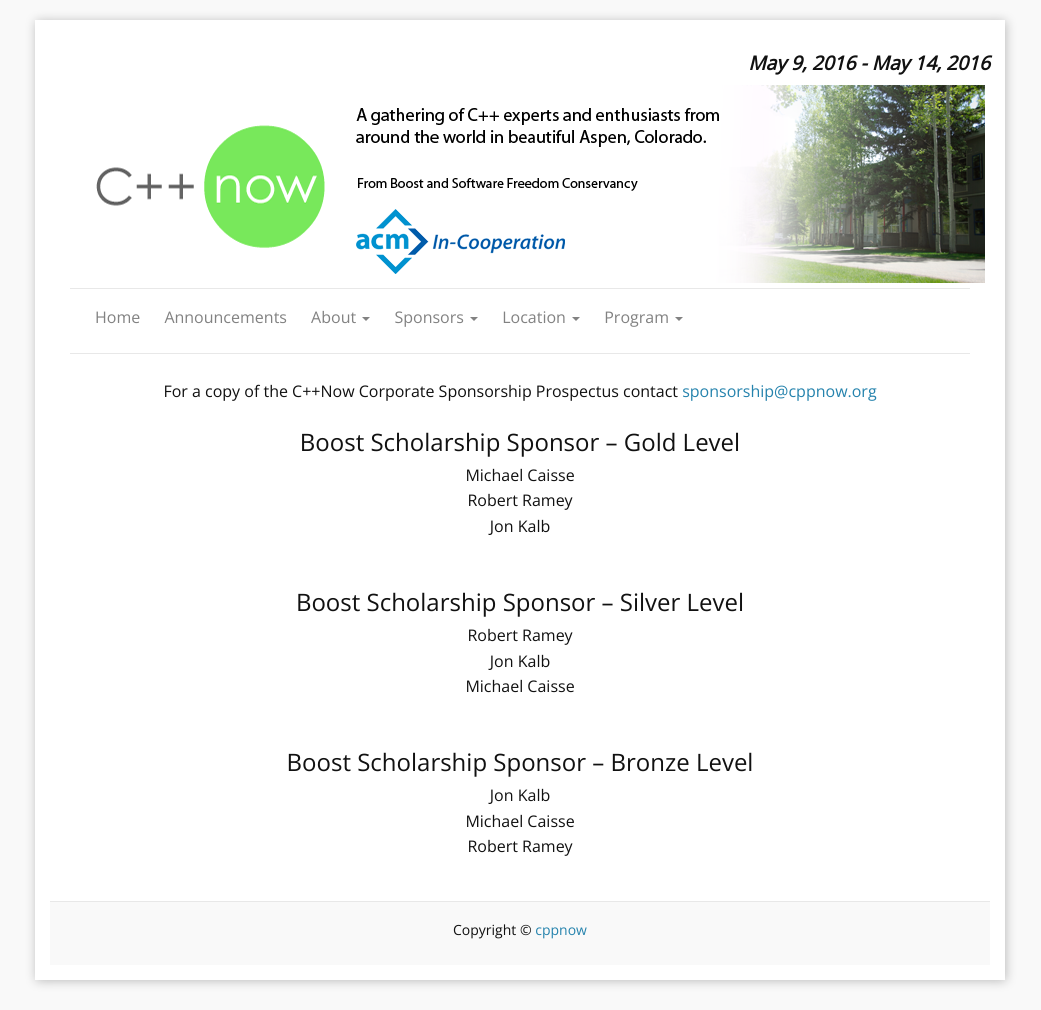
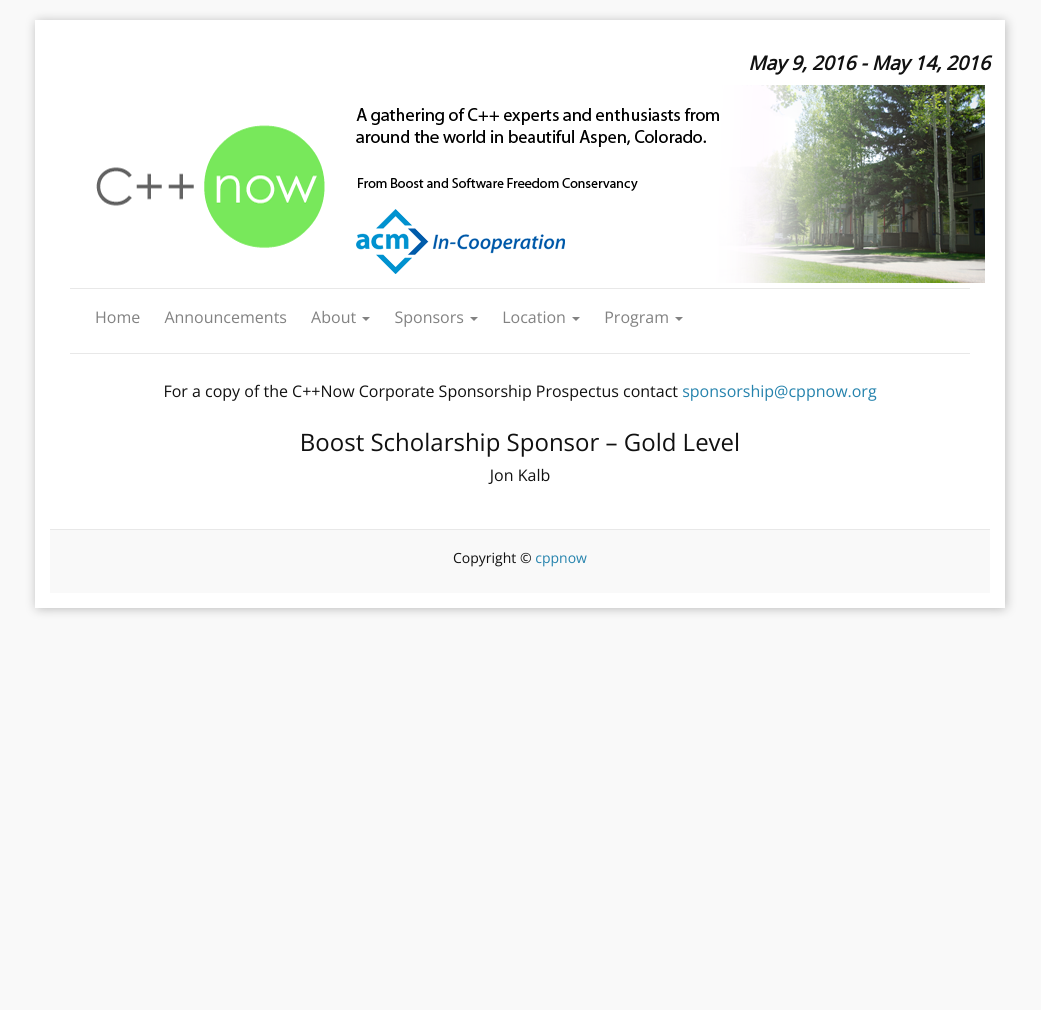
Before and after one commit to boostcon/cppnow_website, a Jekyll site: the page built from sponsors/individual_sponsors.html, in a window 1280 px wide. Shown: the whole page, without its empty margins (120-1161 px from the left). Built offline with Jekyll 4.4.1, drawn with Linux system fonts in a browser that asks for light colours; after the commit the page ends 900 px from its top, so only the background shows below that.

Commit message:
Update for real sponsors

```diff
--- a/_data/2016-conference/sponsors.yml
+++ b/_data/2016-conference/sponsors.yml
@@ -44,18 +44,4 @@
 
     - title: "Boost Scholarship Sponsor – Gold Level"
       sponsors:
-        - name: "Michael Caisse"
-        - name: "Robert Ramey"
         - name: "Jon Kalb"
-
-    - title: "Boost Scholarship Sponsor – Silver Level"
-      sponsors:
-        - name: "Robert Ramey"
-        - name: "Jon Kalb"
-        - name: "Michael Caisse"
-
-    - title: "Boost Scholarship Sponsor – Bronze Level"
-      sponsors:
-        - name: "Jon Kalb"
-        - name: "Michael Caisse"
-        - name: "Robert Ramey"
```
